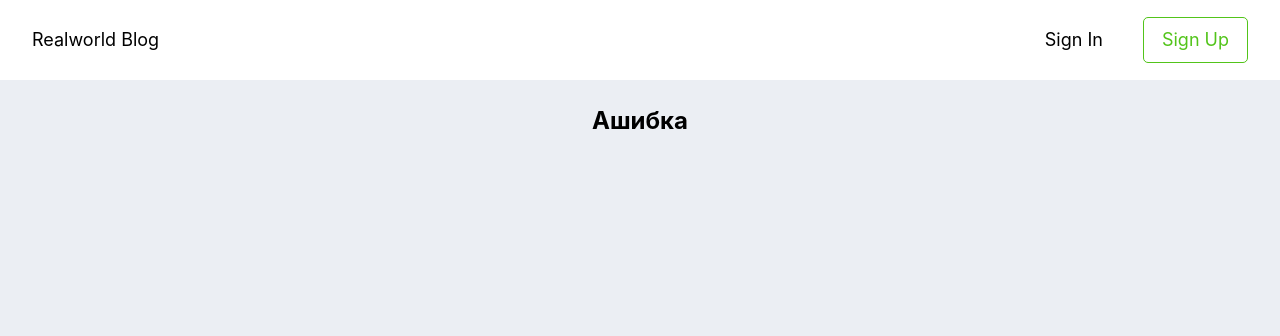
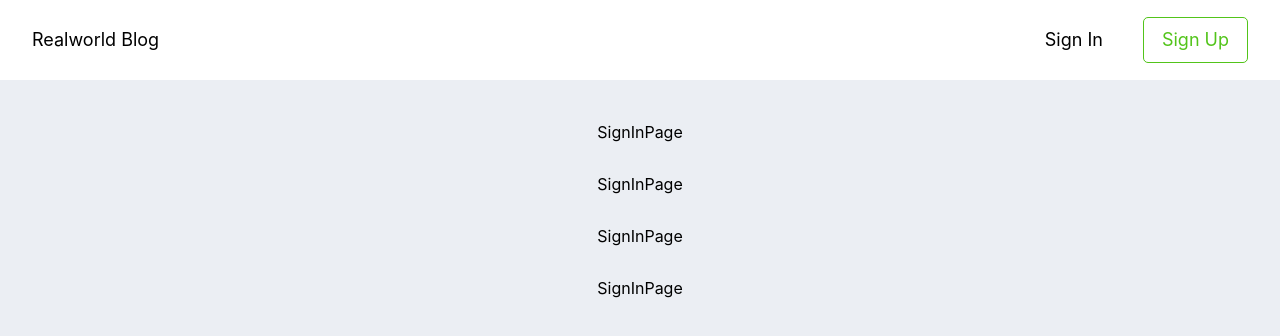
Before and after one commit to A6lock/blog, a React (Create React App) app: page /sign-in in a window 1280 px wide. Shown: the top 336 px of the page. Built offline with nearby package versions, Linux system fonts and the light colour scheme; no server answers.

Commit message:
fix main

```diff
--- a/src/components/app/App.js
+++ b/src/components/app/App.js
@@ -1,7 +1,7 @@
 import { BrowserRouter as Router, Route, Switch } from 'react-router-dom';
 
 import Header from '../header/Header';
-import { SingleArticlePage, MainPage } from '../pages';
+import { SingleArticlePage, MainPage, SignInPage } from '../pages';
 
 import './app.scss';
 
@@ -10,14 +10,19 @@ function App() {
     <Router>
       <div className="wrapper">
         <Header />
+        <main className="main">
           <Switch>
             <Route exact path="/articles/:slug">
               <SingleArticlePage />
+            </Route>
+            <Route exact path="/sign-in">
+              <SignInPage />
             </Route>
             <Route path={['/', '/articles']}>
               <MainPage />
             </Route>
           </Switch>
+        </main>
       </div>
     </Router>
   );
--- a/src/components/app/app.scss
+++ b/src/components/app/app.scss
@@ -3,3 +3,12 @@
   display: flex;
   flex-direction: column;
 }
+
+.main {
+  padding-top: 26px;
+  background-color: #ebeef3;
+  flex: 1 1 100%;
+  flex-direction: column;
+  display: flex;
+  align-items: center;
+}
--- a/src/components/article/article.scss
+++ b/src/components/article/article.scss
@@ -1,17 +1,13 @@
 .article__wrapper {
   padding-top: 26px;
-  background-color: #ebeef3;
-  flex: 1 1 100%;
-  flex-direction: column;
-  display: flex;
-  align-items: center;
-  padding-bottom: 64px;
+  width: 65.4%;
+  max-width: 938px;
 }
 
 .article__content {
-  height: 100vh;
-  width: 65.4%;
-  max-width: 938px;
+  height: 100%;
+  word-wrap: break-word;
+  width: 100%;
   margin: 0 auto;
   display: flex;
   flex-direction: column;
--- a/src/components/articleItem/articleItem.scss
+++ b/src/components/articleItem/articleItem.scss
@@ -77,8 +77,7 @@
 }
 
 .article-item--body {
-  height: 100%;
-  max-height: 807px;
+  height: max-content;
 }
 
 button {
--- a/src/components/header/Header.js
+++ b/src/components/header/Header.js
@@ -14,7 +14,7 @@ function Header() {
           </Link>
         </div>
         <div className="header__authorization authorization">
-          <NavLink exact to="/" className="authorization__link">
+          <NavLink exact to="/sign-in" className="authorization__link">
             Sign In
           </NavLink>
           <NavLink
--- a/src/components/main/Main.js
+++ b/src/components/main/Main.js
@@ -1,4 +1,6 @@
 /* eslint-disable react/destructuring-assignment */
+// должен быть HOC
+
 import { Pagination, Spin } from 'antd';
 import { useSelector, useDispatch } from 'react-redux';
 import { useEffect } from 'react';
@@ -48,11 +50,11 @@ function Main(props) {
   const visibleData = getLoadingStatus(loadingStatus);
 
   return (
-    <div className="main">
+    <>
       {visibleData}
       {pagination}
       {props.children}
-    </div>
+    </>
   );
 }
 
--- a/src/components/main/main.scss
+++ b/src/components/main/main.scss
@@ -6,15 +6,7 @@ li {
   padding: 0;
 }
 
-.main {
-  padding-top: 26px;
-  background-color: #ebeef3;
-  flex: 1 1 100%;
-  flex-direction: column;
+.main__pagination {
   display: flex;
-  align-items: center;
-  &__pagination {
-    display: flex;
-    margin-bottom: 17px;
-  }
+  margin-bottom: 17px;
 }
--- /dev/null
+++ b/src/components/pages/SignInPage.js
@@ -0,0 +1,12 @@
+function SignInPage() {
+  return (
+    <>
+      <p>SignInPage</p>
+      <p>SignInPage</p>
+      <p>SignInPage</p>
+      <p>SignInPage</p>
+    </>
+  );
+}
+
+export default SignInPage;
--- a/src/components/pages/index.js
+++ b/src/components/pages/index.js
@@ -1,4 +1,5 @@
 import SingleArticlePage from './SingleArticlePage';
 import MainPage from './MainPage';
+import SignInPage from './SignInPage';
 
-export { SingleArticlePage, MainPage };
+export { SingleArticlePage, MainPage, SignInPage };
```
Lines whose indentation alone changed are shown as unchanged.
